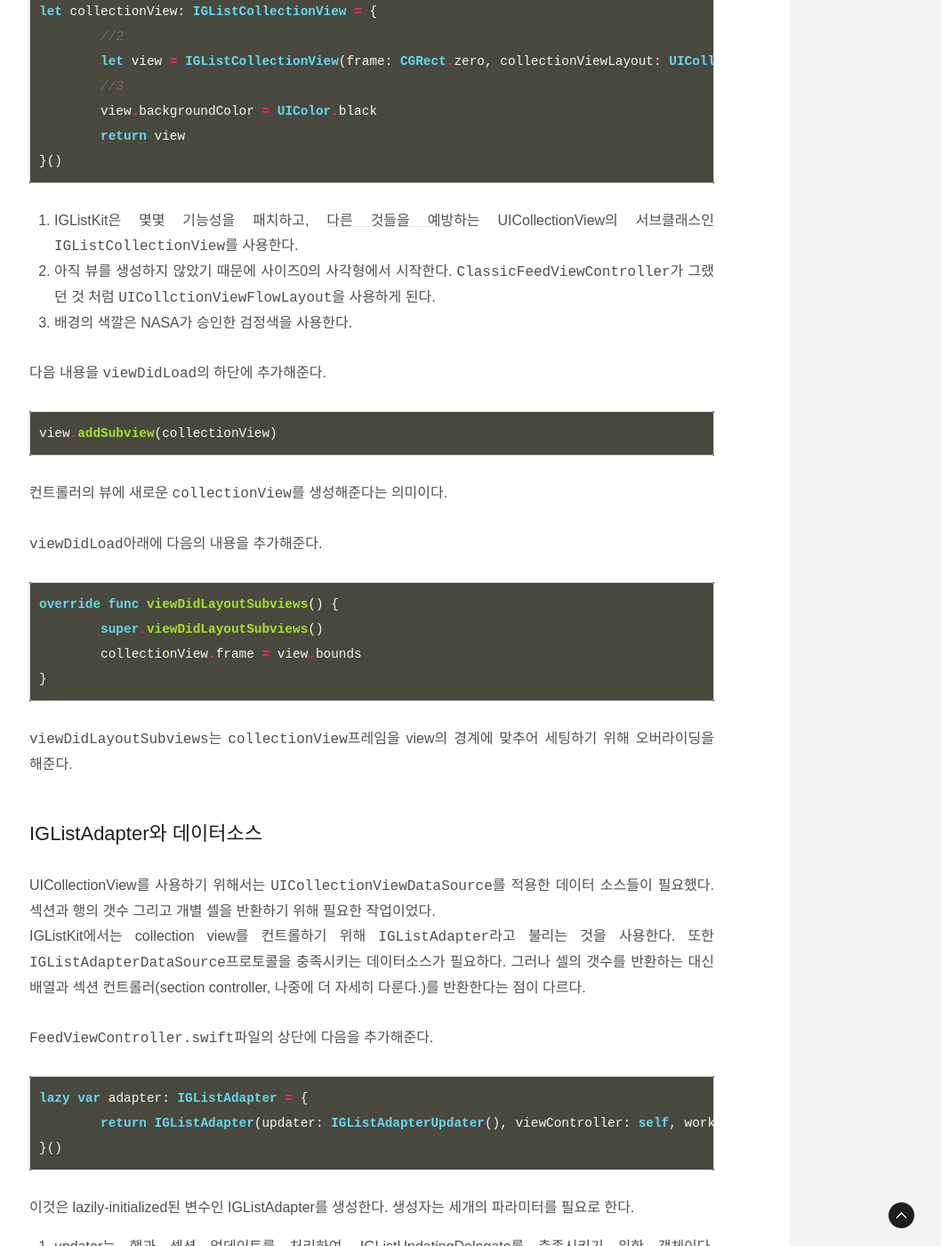
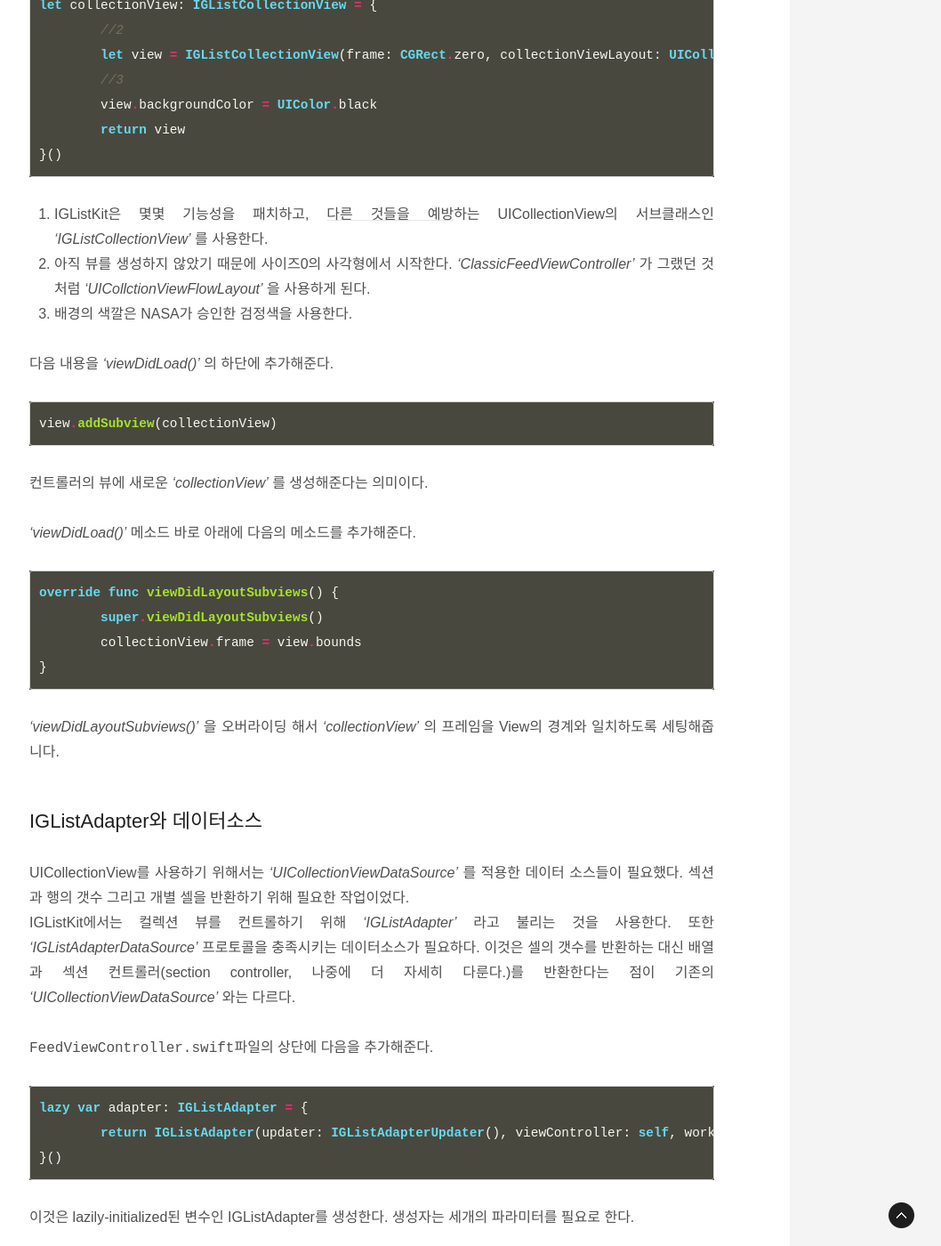
Before and after one commit to ThroughKim/throughkim.github.com, a Jekyll site: the page built from _posts/2017-01-12-IGListKit.md, in a window 1280 px wide and 1400 px high, scrolled down 6111 px. Shown: the whole window at 89% size, without its empty margins (222-1280 px from the left). Built offline with Jekyll 4.4.1, drawn with Linux system fonts in a browser that asks for light colours; some web fonts are replaced; some of the changed text lies outside the part shown.

Commit message:
upload blog

````diff
--- a/_posts/2017-01-12-IGListKit.md
+++ b/_posts/2017-01-12-IGListKit.md
@@ -48,11 +48,11 @@
 
 ![IGListkit의 Flow Chart](/files/iglistkit/3.png)
 
-IGListKit은 객체에 대해 자동으로 diff를 시행하고, 변경사항에 대해 `UICollectionView`상에 애니메이션을 포함한 일괄적 업데이트(batch update)를 시행한다. 이 방법을 이용하면 batch update를 직접 작성할 필요가 없어지고, [이런](https://www.raizlabs.com/dev/2014/02/animating-items-in-a-uicollectionview/) 문제들을 예방할 수 있다.
+IGListKit은 객체에 대해 자동으로 diff를 시행하고, 변경사항에 대해 _'UICollectionView'_ 상에 애니메이션을 포함한 일괄적 업데이트(batch update)를 시행한다. 이 방법을 이용하면 batch update를 직접 작성할 필요가 없어지고, [이런](https://www.raizlabs.com/dev/2014/02/animating-items-in-a-uicollectionview/) 문제들을 예방할 수 있다.
 
 # UICollectionView를 IGListKit으로 대체하기
 
-IGListKit은 Collection에서의 변경 사항을 식별하고, 적절한 행에 애니메이션과 함께 추가하는 역할을 수행한다. 또한 다른 타입의 데이터와 UI를 가진 복수의 섹션들을 쉽게 핸들링 할 수 있도록 구성되어 있다. 이러한 점을 미루어 봤을 때, IGListKit은 새로운 요구사항의 배치를 위한 최상의 해결책이다. 이제 implement를 시작하면 된다.
+IGListKit은 컬렉션에서의 변경 사항을 식별하고, 적절한 행에 애니메이션과 함께 추가하는 역할을 수행한다. 또한 다른 타입의 데이터와 UI를 가진 복수의 섹션들을 쉽게 핸들링 할 수 있도록 구성되어 있다. 이러한 점을 미루어 봤을 때, IGListKit은 새로운 요구사항의 배치를 위한 최상의 해결책이다. 이제 implement를 시작하면 된다.
 
 _'Marslink.xcworkspace'_ 를 열어둔 채, _'ViewContollers'_ 그룹에서 오른쪽 클릭하여 _'New File...'_ 을 선택한다. 이어서 _'Cocoa Touch Class'_ 를 선택하고, _'UIViewController'_ 를 상속하는 _'FeedViewController'_ 를 생성해준다.
 
@@ -62,32 +62,32 @@
 nav.pushViewController(FeedViewController(), animated: false)
 ```
 
-_'FeedViewController'_ 가 이제 루트 뷰 컨트롤러이다. ClassicFeedViewController.swift를 레퍼런스를 위해 남겨두어도 좋다. 그러나 `FeedViewController`가 IGListKit으로 굴러가는 collection view를 생성할 곳임을 기억하자.
+_'FeedViewController'_ 가 이제 루트 뷰 컨트롤러이다. ClassicFeedViewController.swift는 참고용으로 남겨두어도 좋다. 그러나 _'FeedViewController'_ 가 IGListKit으로 굴러가는 컬렉션 뷰를 생성할 곳임을 기억하자.
 
 빌드후 실행을 하여서, 아래와 같이 빈 뷰컨트롤러가 화면에 나타나는지 확인한다.
 
 ![빈 뷰 컨트롤러](/files/iglistkit/4.png)
 
 ## 일지(Journal) Loader 추가하기
-`FeedController.swift`파일을 열고, 다음 속성을 최상단에 추가해준다.
+_'FeedViewController.swift'_ 파일을 열고, 다음 속성을 최상단에 추가해준다.
 
 ```swift
 let loader = JournalEntryLoader()
 ```
 
-`JournalEntryLoader`는 하드코딩 된 일지를 entries 배열에 로드해주는 클래스이다.
+_'JournalEntryLoader'_ 는 하드코딩 된 일지를 entries 배열에 로드해주는 클래스이다.
 
-다음의 내용을 viewDidLoad()의 제일 밑에 입력해준다.
+다음의 내용을 viewDidLoad()메소드의 제일 밑에 입력해준다.
 
 ```swift
 loader.loadLatest()
 ```
 
-`loadLatest()`는 가장 마지막 일지를 로드해주는 `JournalEntryLoader`의 메소드이다.
+_'loadLatest()'_ 는 가장 마지막 일지를 로드해주는 _'JournalEntryLoader'_ 의 메소드이다.
 
 ## 컬렌션 뷰 추가하기
 
-이제 IGListKit 특유의 컨트롤을 뷰 컨트롤러에 추가해줄 시간이다. 그에 앞서, framework를 임포트해주어야 한다. `FeedViewController`의 상단에 새로운 임포트를 추가해준다.
+이제 IGListKit 특유의 컨트롤을 뷰 컨트롤러에 추가해줄 시간이다. 그에 앞서, framework를 임포트해주어야 한다. _'FeedViewController'_ 의 상단에 새로운 임포트를 추가해준다.
 
 ```swift
 import IGListKit
@@ -95,7 +95,7 @@
 
 > NOTE: 이 튜토리얼의 프로젝트는 [CocoaPods](https://cocoapods.org/)를 사용해 의존성을 관리한다. IGListKit은 Objectrive-C로 쓰여졌기 때문에, 수동으로 프로젝트에 추가하기를 원한다면 [bridging header](https://developer.apple.com/library/content/documentation/Swift/Conceptual/BuildingCocoaApps/MixandMatch.html#//apple_ref/doc/uid/TP40014216-CH10-ID156)에 #import를 해주어야 한다.
 
-`FeedViewController`의 상단에 intialize된 collectionView 상수를 추가해준다.
+_'FeedViewController'_ 의 상단에 intialize된 collectionView 상수를 추가해준다.
 
 ```swift
 //1
@@ -108,19 +108,19 @@
 }()
 ```
 
-1. IGListKit은 몇몇 기능성을 패치하고, [다른 것들을 예방](https://github.com/Instagram/IGListKit/blob/master/Source/IGListCollectionView.h)하는 UICollectionView의 서브클래스인 `IGListCollectionView`를 사용한다.
-2. 아직 뷰를 생성하지 않았기 때문에 사이즈0의 사각형에서 시작한다. `ClassicFeedViewController`가 그랬던 것 처럼 `UICollctionViewFlowLayout`을 사용하게 된다.
+1. IGListKit은 몇몇 기능성을 패치하고, [다른 것들을 예방](https://github.com/Instagram/IGListKit/blob/master/Source/IGListCollectionView.h)하는 UICollectionView의 서브클래스인 _'IGListCollectionView'_ 를 사용한다.
+2. 아직 뷰를 생성하지 않았기 때문에 사이즈0의 사각형에서 시작한다. _'ClassicFeedViewController'_ 가 그랬던 것 처럼 _'UICollctionViewFlowLayout'_ 을 사용하게 된다.
 3. 배경의 색깔은 NASA가 승인한 검정색을 사용한다.
 
-다음 내용을 `viewDidLoad`의 하단에 추가해준다.
+다음 내용을 _'viewDidLoad()'_ 의 하단에 추가해준다.
 
 ```swift
 view.addSubview(collectionView)
 ```
 
-컨트롤러의 뷰에 새로운 `collectionView`를 생성해준다는 의미이다.
+컨트롤러의 뷰에 새로운 _'collectionView'_ 를 생성해준다는 의미이다.
 
-`viewDidLoad`아래에 다음의 내용을 추가해준다.
+_'viewDidLoad()'_ 메소드 바로 아래에 다음의 메소드를 추가해준다.
 
 ```swift
 override func viewDidLayoutSubviews() {
@@ -129,12 +129,12 @@
 }
 ```
 
-`viewDidLayoutSubviews`는 `collectionView`프레임을 view의 경계에 맞추어 세팅하기 위해 오버라이딩을 해준다.
+_'viewDidLayoutSubviews()'_ 을 오버라이딩 해서 _'collectionView'_ 의 프레임을 View의 경계와 일치하도록 세팅해줍니다.
 
 ## IGListAdapter와 데이터소스
 
-UICollectionView를 사용하기 위해서는 `UICollectionViewDataSource`를 적용한 데이터 소스들이 필요했다. 섹션과 행의 갯수 그리고 개별 셀을 반환하기 위해 필요한 작업이었다.
-IGListKit에서는 collection view를 컨트롤하기 위해 `IGListAdapter`라고 불리는 것을 사용한다. 또한 `IGListAdapterDataSource`프로토콜을 충족시키는 데이터소스가 필요하다. 그러나 셀의 갯수를 반환하는 대신 배열과 섹션 컨트롤러(section controller, 나중에 더 자세히 다룬다.)를 반환한다는 점이 다르다.
+UICollectionView를 사용하기 위해서는 _'UICollectionViewDataSource'_ 를 적용한 데이터 소스들이 필요했다. 섹션과 행의 갯수 그리고 개별 셀을 반환하기 위해 필요한 작업이었다.
+IGListKit에서는 컬렉션 뷰를 컨트롤하기 위해 _'IGListAdapter'_ 라고 불리는 것을 사용한다. 또한 _'IGListAdapterDataSource'_ 프로토콜을 충족시키는 데이터소스가 필요하다. 이것은 셀의 갯수를 반환하는 대신 배열과 섹션 컨트롤러(section controller, 나중에 더 자세히 다룬다.)를 반환한다는 점이 기존의 _'UICollectionViewDataSource'_ 와는 다르다.
 
 `FeedViewController.swift`파일의 상단에 다음을 추가해준다.
 
@@ -159,9 +159,9 @@
 adapter.dataSource = self
 ```
 
-collectionView를 adapter로 연결시켜주는 내용이다. 또한 self를 adapter의 dataSource로 설정해준다. (아마 컴파일 에러가 발생할 것이다. 아직 IGListAdapterDataSource 프로토콜을 적용시키지 않았기 때문이다.)
+컬렉션 뷰를 어댑터로 연결시켜주는 내용이다. 또한 self를 어댑터의 데이터소스로 설정해준다. (아마 컴파일 에러가 발생할 것이다. 아직 IGListAdapterDataSource 프로토콜을 적용시키지 않았기 때문이다.)
 
-`FeedViewController`에 `IGListAdapterDataSource`를 적용하여 오류를 고쳐준다. 파일 최하단에 다음 내용을 추가해주면 된다.
+_'FeedViewController'_ 에 _'IGListAdapterDataSource'_ 를 적용하여 오류를 고쳐준다. 파일 최하단에 다음 내용을 추가해주면 된다.
 
 ```swift
 extension FeedViewController: IGListAdapterDataSource {
@@ -180,15 +180,15 @@
 }
 ```
 
-`FeedViewController`는 이제 IGListAdapterDataSource에 부착되었고, 세개의 요구되는 메소드를 상속한다.
+_'FeedViewController'_ 는 이제 IGListAdapterDataSource에 부착되었고, 세개의 요구되는 메소드를 상속한다.
 
-- `objects(for:)`는 collectionView에 나타날 데이터 객체의 배열을 반환한다. 여기서는 Journal Entry들을 갖고 있는 `loader.entries`가 제공된다.
+- `objects(for:)`는 컬렉션 뷰에 나타날 데이터 객체의 배열을 반환한다. 여기서는 Journal Entry들을 갖고 있는 `loader.entries`가 제공된다.
 - 각각의 데이터 객체에 대해 `listAdapter(_:sectionControllerFor:)`는  새로운 `section controller`의 인스턴스를 반환해야만 한다. 아직은 컴파일러 에러만 막기 위해 순수한 `IGListSectionController`를 반환해주고 있다. 나중에 이것을 수정하여 커스텀 일지 section을 반환하도록 만들어주어야 한다.
 - `emptyView(for:)`는 출력될 리스트가 비어있을 때 보여줄 뷰를 리턴한다. 여기서는 아직 만들지 않았기 때문에 nil을 반환한다.
 
 ## 첫 Section Controller 만들기
 
-`section controller`는 주어진 데이터 객체를 추상화하고, collection view의 섹션 내의 셀을 컨트롤하고 구성(configure)해주는 역할을 한다. 이 컨셉은 뷰를 구성하는 view-model과 유사하다: 데이터 객체는 view-model이고, cell은 뷰이다. section controller는 둘 사이의 접착제 역할을 한다.
+`section controller`는 주어진 데이터 객체를 추상화하고, 컬렉션 뷰의 섹션 내의 셀을 컨트롤하고 구성(configure)해주는 역할을 한다. 이 컨셉은 뷰를 구성하는 view-model과 유사하다: 데이터 객체는 view-model이고, cell은 뷰이다. section controller는 둘 사이의 접착제 역할을 한다.
 
 IGListKit에서, 다른 타입의 데이터와 행동을 위한 새로운 section controller를 만들어 보자. JPL 기술자들은 이미 `JournalEntry`모델을 만들었다. 따라서 그것을 다룰 수 있는 section controller를 제작할 필요가 있다.
 
@@ -295,12 +295,12 @@
 ```
 
 1. `collectionContext`는 weak한 변수이며, null이 가능해야 하지만 nil이어서는 안된다. Swift의 guard를 사용하면 편리하다.
-2. `IGListCollectionContext`는 section controller에서 사용되는 어댑터, collection view 그리고 view controller에 대한 정보를 갖고있는 context 객체이다.  여기서는 컨테이너의 너비에 대한 정보를 얻기위해 필요로 한다.
+2. `IGListCollectionContext`는 section controller에서 사용되는 어댑터, 컬렉션  그리고 view controller에 대한 정보를 갖고있는 context 객체이다.  여기서는 컨테이너의 너비에 대한 정보를 얻기위해 필요로 한다.
 3. 만약 첫 인덱스(날짜 셀)이 컨테이너만큼의 너비와 30포인트의 높이를 반환한 것이 아니라면, 셀 헬퍼 메소드를 사용해 텍스트 셀의 사이즈를 동적으로 계산한다.
 
 마지막 메소드는 누군가가 셀을 탭했을 때 호출되는 `didSelectItem(at:)`이다. 기본적으로 요구되는 메소드이기 때문에 반드시 추가해주어야 한다. 하지만 탭에 따른 상호작용이 필요하지 않기 때문에 비워둔다.
 
-이전에 `UICollectionView`를 사용해본 적이 있다면 서로다른 타입의 셀을 Dequeuing하고, 구성하고, 사이즈를 반환하는 이러한 패턴이 익숙할 것이다. `ClassicFeedViewController`로 돌아가보면 많은 코드들이 비슷한 것을 확인할 수 있다.
+이전에 _'UICollectionView'_ 를 사용해본 적이 있다면 서로다른 타입의 셀을 Dequeuing하고, 구성하고, 사이즈를 반환하는 이러한 패턴이 익숙할 것이다. `ClassicFeedViewController`로 돌아가보면 많은 코드들이 비슷한 것을 확인할 수 있다.
 
 이제 JournalEntry 객체를 받고, 두 셀의 사이즈를 반환하는 section controller를 만들었기 때문에 다 함께 묶을 시간이다.
 
@@ -328,7 +328,7 @@
 
 `pathfinder` 는 메세징 시스템으로 작동하며, 실제로 화성에 묻혀있는 패스파인더 로버를 상징한다.
 
-`IGListAdapterDataSource` extension 안에서 `objects(for:)`를 찾아 아래와 같이 내용을 수정해주어라.
+_'IGListAdapterDataSource'_  extension 안에서 `objects(for:)`를 찾아 아래와 같이 내용을 수정해주어라.
 
 ```swift
 var items: [IGListDiffable] = pathfinder.messages
@@ -524,7 +524,7 @@
 
 `reload()`는 전체 섹션을 새로고침한다. 섹션 컨트롤러의 셀의 숫자나 내용이 바뀌었을 때 언제라도 이것을 사용할 수 있다. `numberOfItems()`를 이용해 확장을 했기 때문에, 이것은 `expanded`플래그에 따라 셀을 더하거나 없애거나 할 것이다.
 
-다시 `FeedViewController.swift`로 돌아와서  `FeedViewController`의 상단 근처에 다음 내용을 작성해준다.
+다시 `FeedViewController.swift`로 돌아와서  _'FeedViewController'_ 의 상단 근처에 다음 내용을 작성해준다.
 
 ```swift
 let wxScanner = WxScanner()
@@ -532,7 +532,7 @@
 
 `WxScanner`는 기상 정보를 위한 모델 객체이다.
 
-이어서, `IGListAdapterDataSource` extension안에  `objects(:for)`를 다음과 같이 수정해준다.
+이어서, _'IGListAdapterDataSource'_  extension안에  `objects(:for)`를 다음과 같이 수정해준다.
 
 ```swift
 // 1
@@ -596,7 +596,7 @@
 }
 ```
 
-`FeedViewController`는 이제 PathfinderDelegate를 충족한다. performUpdates(animated: completion:)은 `IGListAdapter`에게 자신의 데이터 소스를 새로운 객체로 UI에 추가해줄 것을 요청한다. 이같은 방식으로 객체의 삭제, 수정, 이동, 삽입을 처리할 수 있다.
+_'FeedViewController'_ 는 이제 PathfinderDelegate를 충족한다. performUpdates(animated: completion:)은 _'IGListAdapter'_ 에게 자신의 데이터 소스를 새로운 객체로 UI에 추가해줄 것을 요청한다. 이같은 방식으로 객체의 삭제, 수정, 이동, 삽입을 처리할 수 있다.
 
 빌드후 실행을 시켜보면 캡틴의 메세지가 업데이트 되고 있는 것을 확인할 수 있다.
 
````
